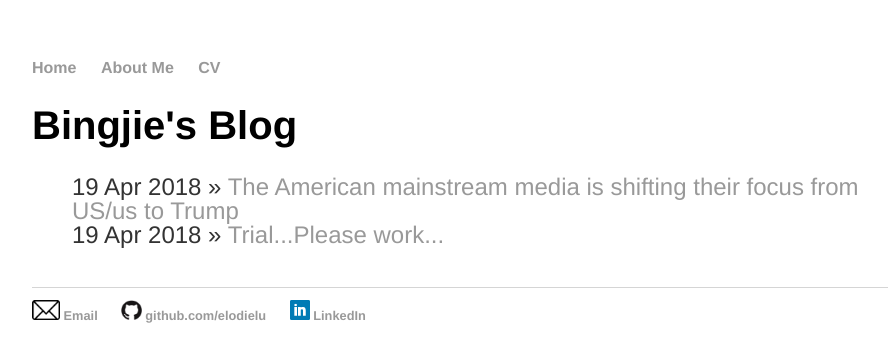
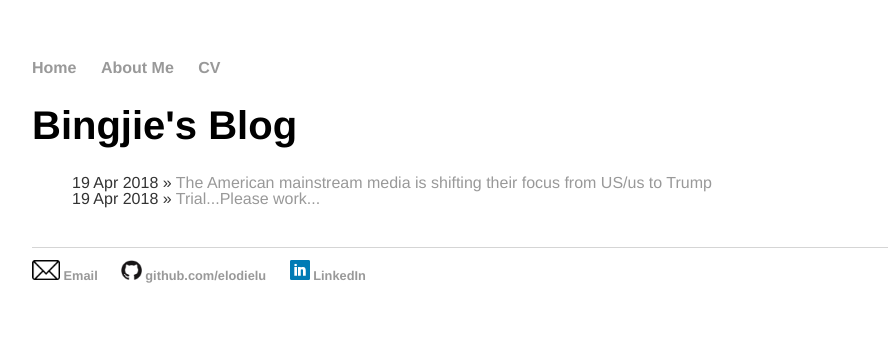
Before and after one commit to elodielu/elodielu.github.io, a Jekyll site: the page built from blog/index.html, in a window 1280 px wide. Shown: the top 362 px of the page, without its empty margins (160-1048 px from the left). Built offline with Jekyll 4.4.1, drawn with Linux system fonts in a browser that asks for light colours.

Commit message:
Update main.css

```diff
--- a/css/main.css
+++ b/css/main.css
@@ -17,7 +17,7 @@
 footer { border-top: 1px solid #d5d5d5; font-size: .8em; }
 
 /* Blog */
-ul.posts { margin: 20px auto 40px; font-size: 1.5em; font-family: 'Helvetica';}
+ul.posts { margin: 20px auto 40px; font-size: 1em; font-family: 'Helvetica';}
 ul.posts li { list-style: none; font-family: 'Helvetica';}
 
 /* CV */
```
